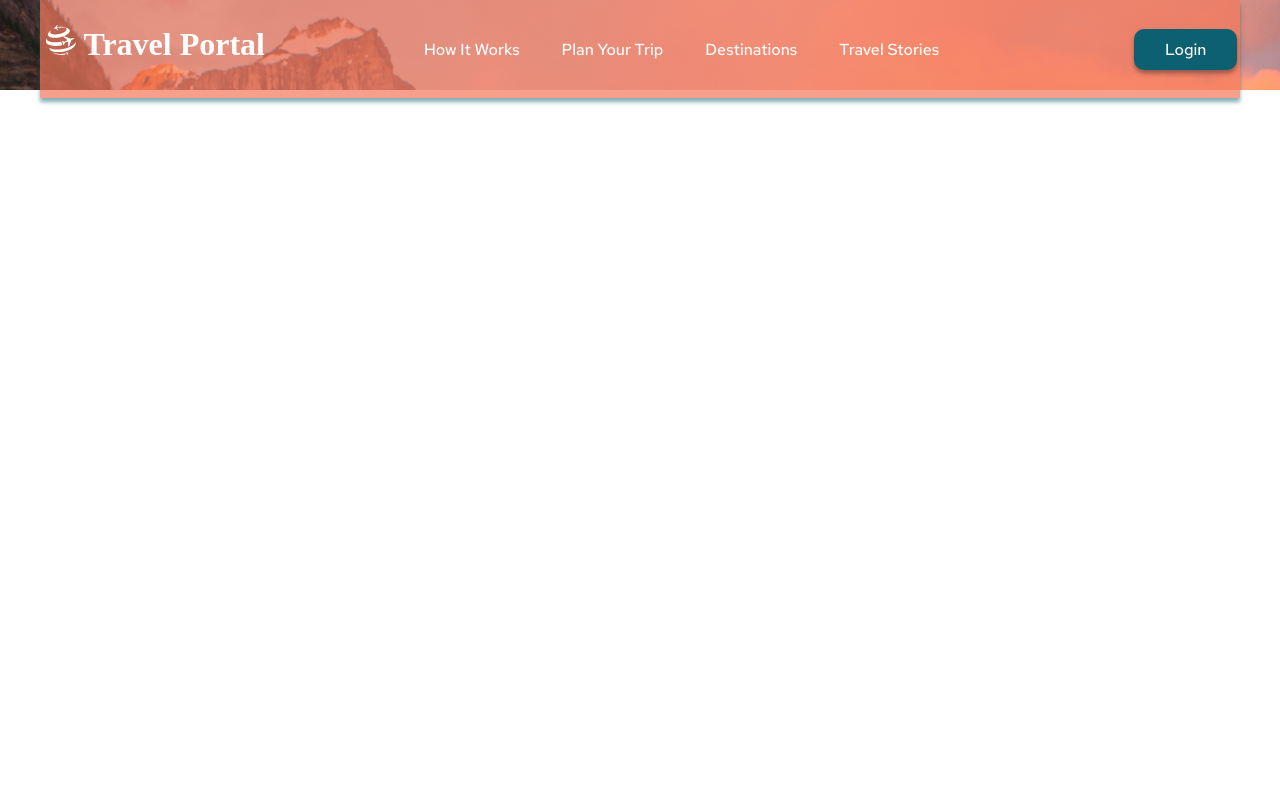
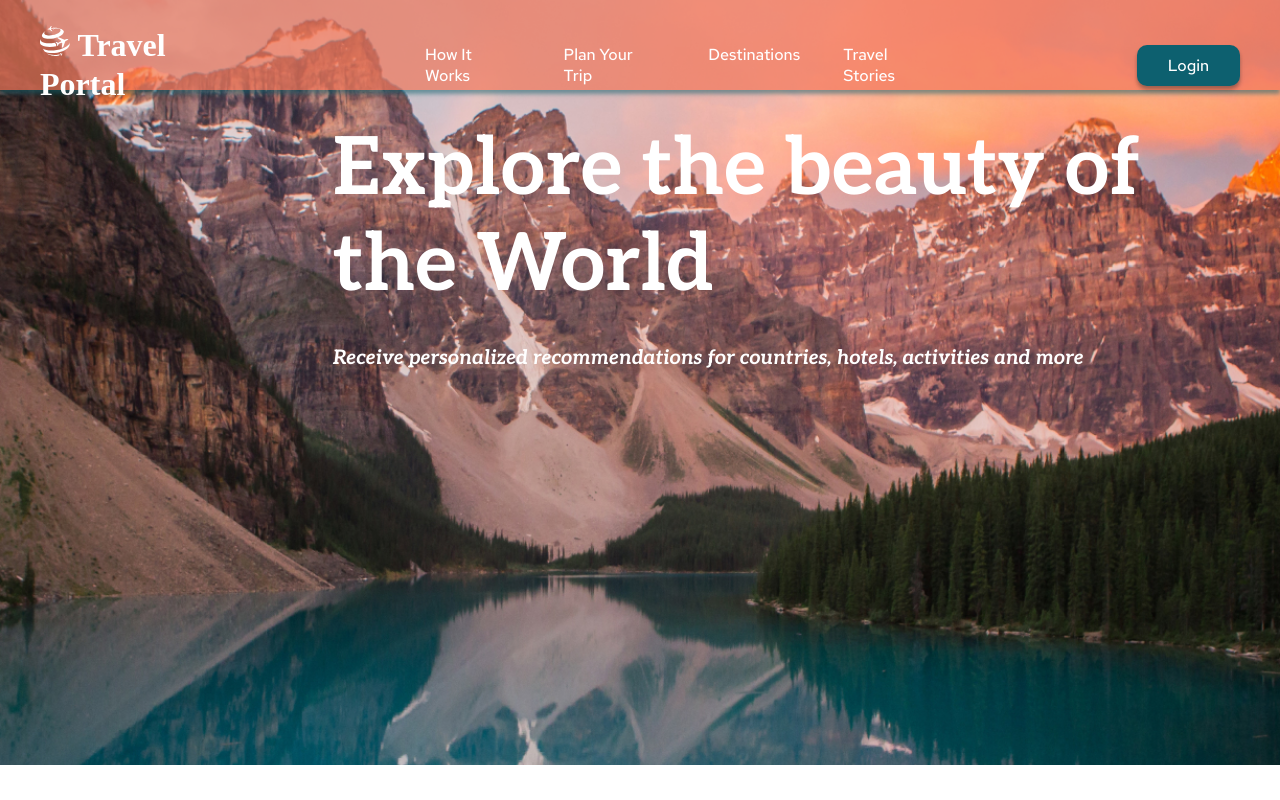
Before and after one commit to Garthaur/Travel, a plain HTML site: page index.html in a window 1280 px wide. Drawn offline with Linux system fonts and the light colour scheme; a web font is replaced by a local one.

Commit message:
docs: create html file

```diff
--- a/css/style.css
+++ b/css/style.css
@@ -23,26 +23,23 @@ a{
 }
 
 .header{
-
+    position: absolute;
+    width: 100%;
     height: 90px;
     left: 0px;
     top: 0px;
     z-index: 50;
-    background:url(/asests/img/bakcground1.jpg);
-    background-repeat: no-repeat;
-    background-position: center 0;
+    background: rgba(242, 120, 92, 0.7);
+    box-shadow: 0px 4px 4px rgba(13, 96, 111, 0.5);
 
 
 }
 
-.header .header-menu {
+.header-menu {
     display: flex;
-
     min-height: 90px;
     align-items:center;
 
-    background: rgba(242, 120, 92, 0.7);
-    box-shadow: 0px 4px 4px rgba(13, 96, 111, 0.5);
 }
 
 .header-logo {
@@ -52,7 +49,7 @@ a{
     font-weight: 600;
     font-size: 32px;
     line-height: 39px;
-    margin: 25px 0px 34px 6px;
+    margin: 26px 159px 30px 0px;
     color: #FFFFFF;
 }
 
@@ -64,7 +61,7 @@ flex-direction: row;
 align-items: flex-start;
 padding: 0px;
 gap: 42px;
-margin:35px 153px 34px 159px ;
+margin:30px 148px 34px 7px ;
 }
 
 .menu_list {
@@ -72,7 +69,7 @@ margin:35px 153px 34px 159px ;
 }
 
 .menu_item {
-   margin: 0px 42px 0px 0px;
+   margin: 0px 43px 0px 0px;
 }
 .menu_link {
     font-family: 'Red Hat Text';
@@ -92,7 +89,7 @@ margin:35px 153px 34px 159px ;
 
     gap: 10px;
 
-   margin: 25px 0px 24px 0px;;
+   margin: 20px 0px 24px 3px;;
     width: 103px;
     height: 41px;
     left: 1217px;
@@ -112,3 +109,36 @@ margin:35px 153px 34px 159px ;
     color: #FFFFFF;
 
 }
+/*--------------------------------------------------------------------------------------------------------------------------*/
+.preview{
+
+    height: 765px;
+    background:url(/asests/img/bakcground1.jpg) no-repeat center center fixed;
+    background-size: cover;
+}
+.preview-content {
+    position: absolute;
+    width: 892px;
+    height: 422px;
+    left: 121px;
+    top: 122px;
+    margin: 0px 427px 221px 212px;
+}
+.preview-tittle {
+    font-family: 'Aleo';
+    font-style: normal;
+    font-weight: 700;
+    font-size: 80px;
+    line-height: 96px;
+
+    color: #FFFFFF;
+}
+.preview-text {
+    margin: 32px 0px 0 0;
+    font-family: 'Aleo';
+font-style: italic;
+font-weight: 700;
+font-size: 20px;
+line-height: 24px;
+color: #FFFFFF;
+}
--- a/index.html
+++ b/index.html
@@ -31,11 +31,26 @@
                             </ul>
                             </nav>
                                     <div class="btn">
-                                                   <a href="" class="log">Login</a>
+                                                <a href="" class="log">Login</a>
                                                 </div>
             </div>
+    </header>
 
+    <main>
+            <section class="preview">
+                <div class="preview-content container">
+                    <h1 class="preview-tittle">Explore the beauty of the World</h1>
+                        <div class="preview-text">
+                            Receive personalized recommendations for countries, hotels, activities and more
+                        </div>
 
-    </header>
+                </div>
+            </section>
+
+    </main>
+
+    <footer class="footer">
+
+    </footer>
 </body>
 </html>
```
